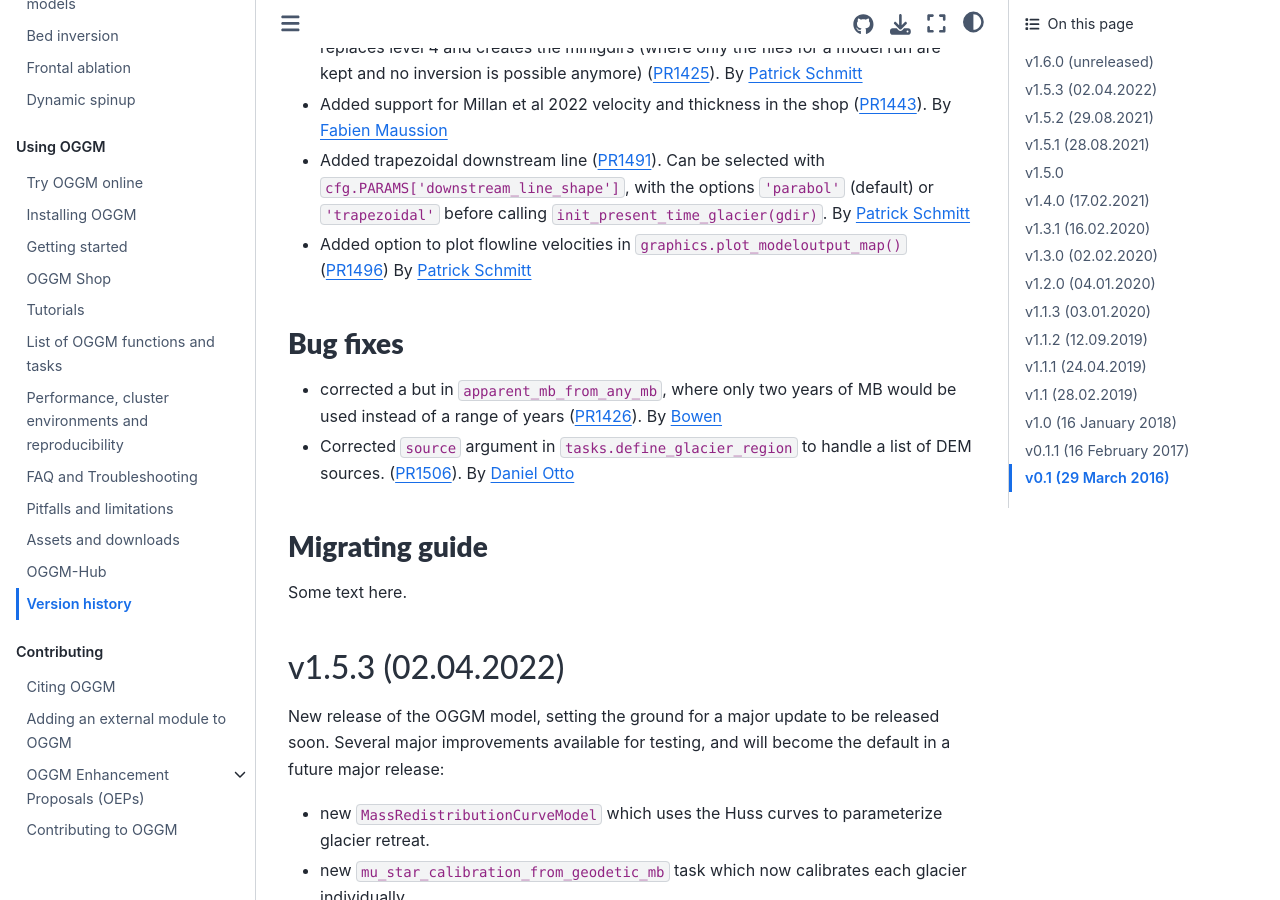
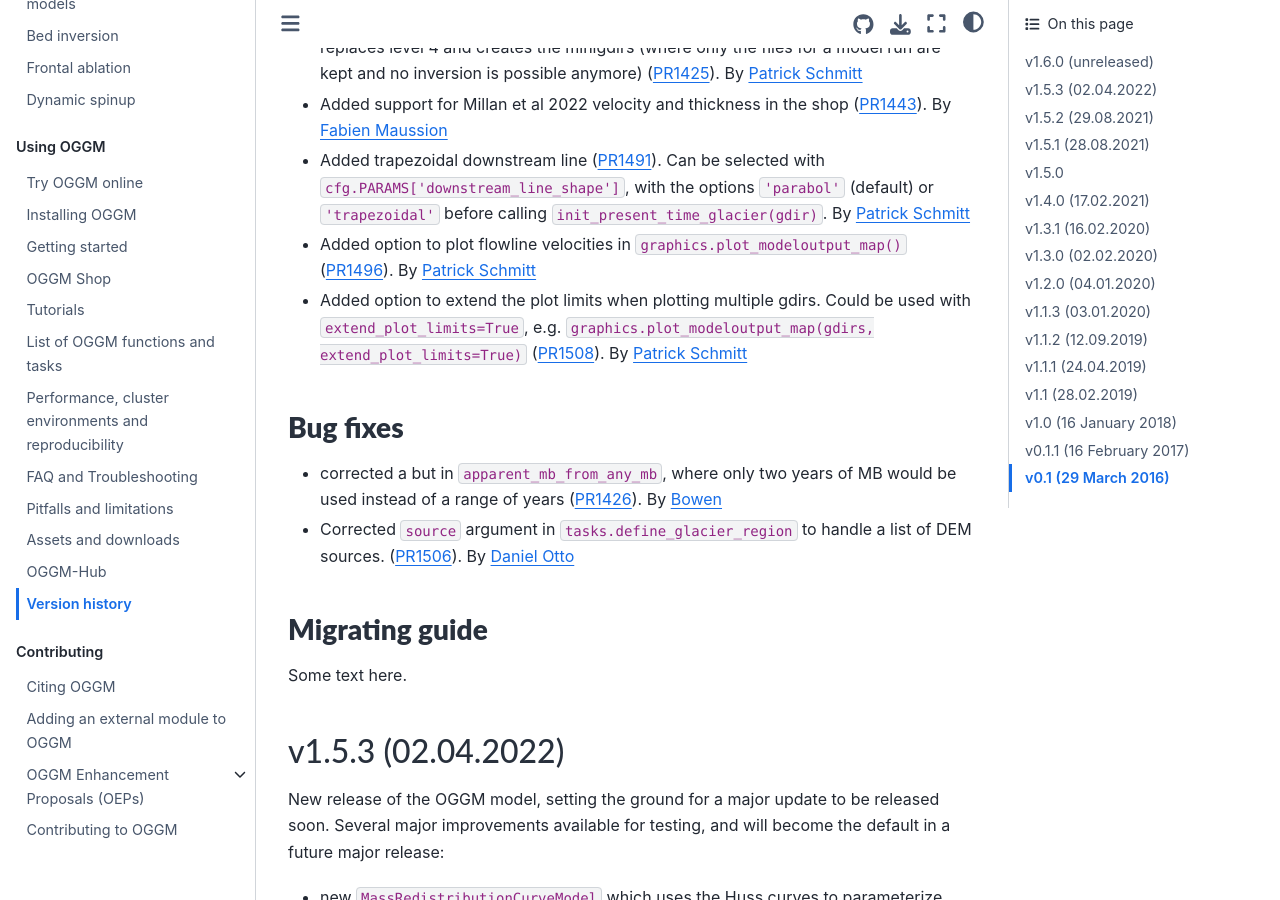
Before and after one commit to OGGM/oggm, a Sphinx documentation site: the page built from docs/whats-new.rst, in a window 1280 px wide and 900 px high, scrolled down 1161 px. Built offline with Sphinx 7.4.7 and the Sphinx Book theme 1.1.4, drawn with Linux system fonts in a browser that asks for light colours; the version number could not be read and is left out.

Commit message:
added in whats-new

```diff
--- a/docs/whats-new.rst
+++ b/docs/whats-new.rst
@@ -60,7 +60,12 @@ Enhancements
   or ``'trapezoidal'`` before calling ``init_present_time_glacier(gdir)``.
   By `Patrick Schmitt <https://github.com/pat-schmitt>`_
 - Added option to plot flowline velocities in ``graphics.plot_modeloutput_map()``
-  (:pull:`1496`)
+  (:pull:`1496`).
+  By `Patrick Schmitt <https://github.com/pat-schmitt>`_
+- Added option to extend the plot limits when plotting multiple gdirs. Could be
+  used with ``extend_plot_limits=True``, e.g.
+  ``graphics.plot_modeloutput_map(gdirs, extend_plot_limits=True)``
+  (:pull:`1508`).
   By `Patrick Schmitt <https://github.com/pat-schmitt>`_
 
 Bug fixes
```
